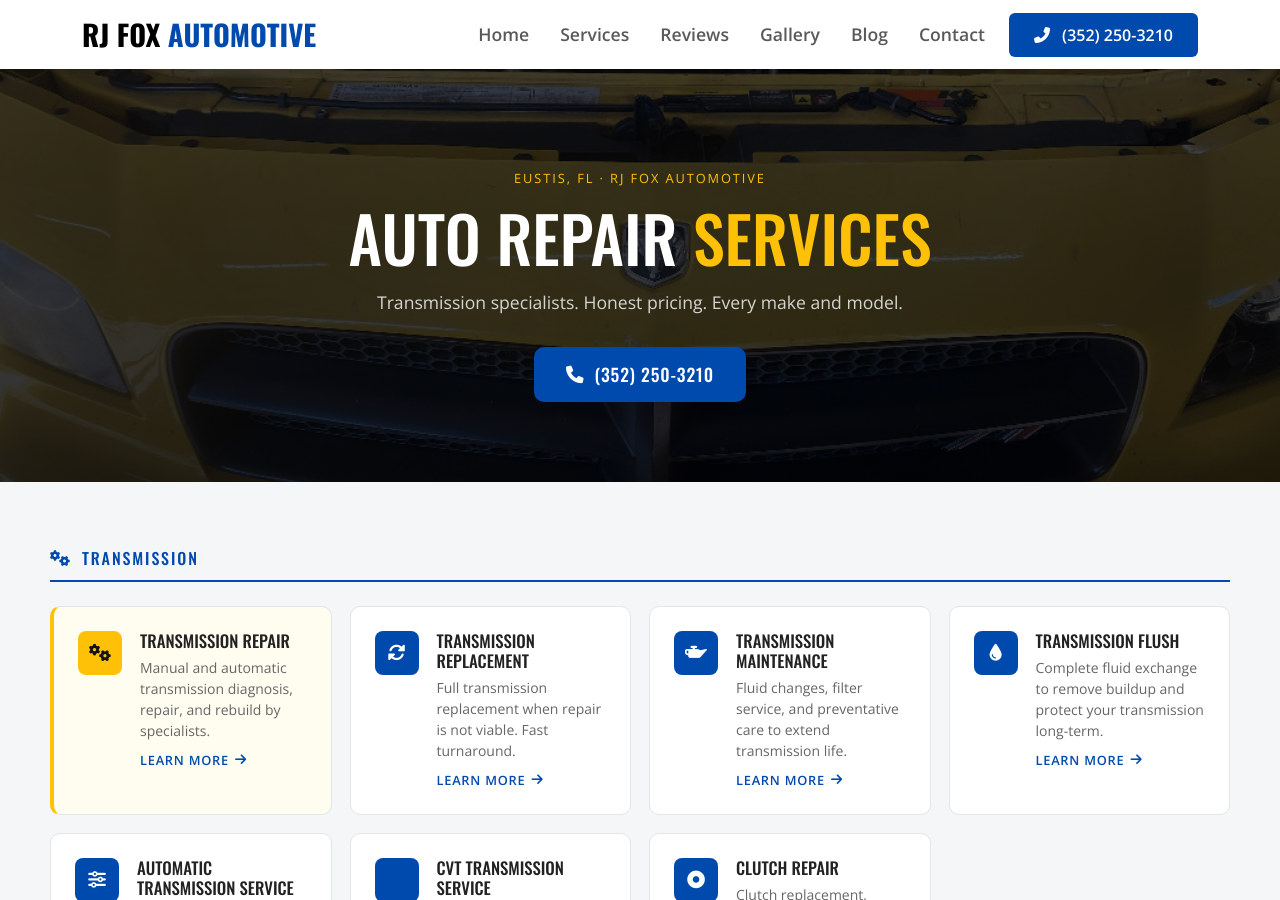
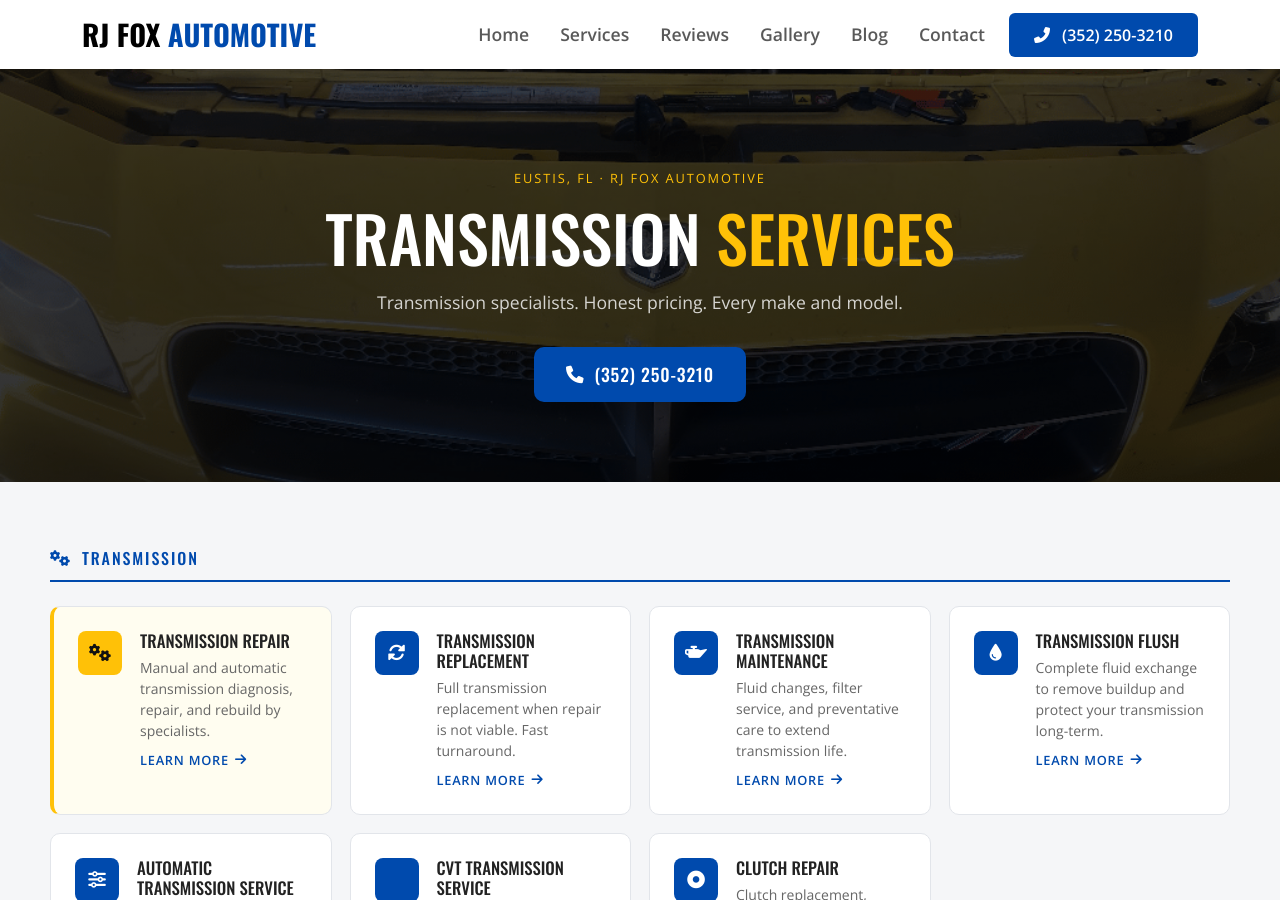
Before and after one commit to JamesBrownR/RJ-Fox-Automotive, a Jekyll site: the page built from services/index.html, in a window 1280 px wide and 900 px high. Built offline with Jekyll 4.4.1, drawn with Linux system fonts in a browser that asks for light colours.

Commit message:
Update index.html

```diff
--- a/services/index.html
+++ b/services/index.html
@@ -1,13 +1,13 @@
 ---
 layout: default
-title: Auto Repair Services
+title: Transmission Services Shop
 description: "RJ Fox Automotive offers transmission repair, AC service, diesel repair, engine diagnostics, electrical repair, and more in Eustis, FL. Call (352) 250-3210."
 ---
 
 <header class="services-hero">
   <div class="services-hero__inner">
     <p class="services-hero__eyebrow">Eustis, FL · RJ Fox Automotive</p>
-    <h1>Auto Repair <em>Services</em></h1>
+    <h1>Transmission <em>Services</em></h1>
     <p class="services-hero__sub">Transmission specialists. Honest pricing. Every make and model.</p>
     <a href="tel:+13522503210" class="services-hero__cta">
       <i class="fa-solid fa-phone"></i> (352) 250-3210
```
